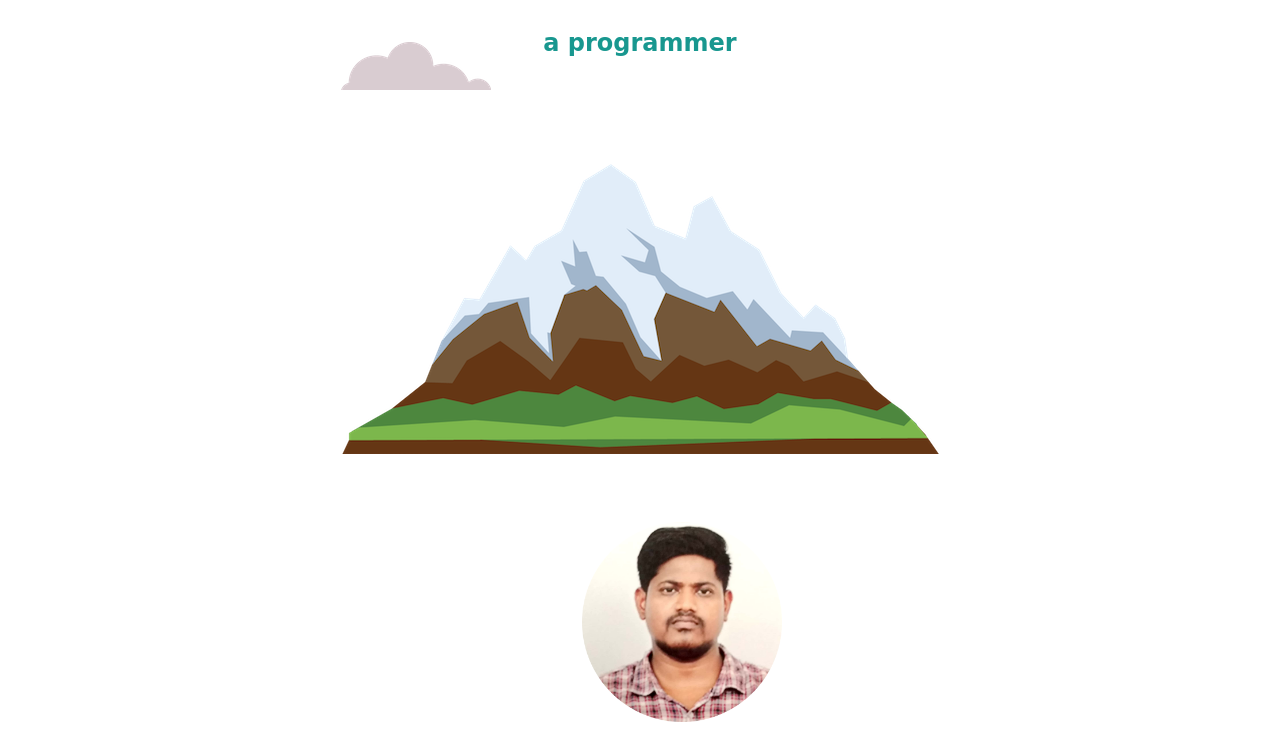
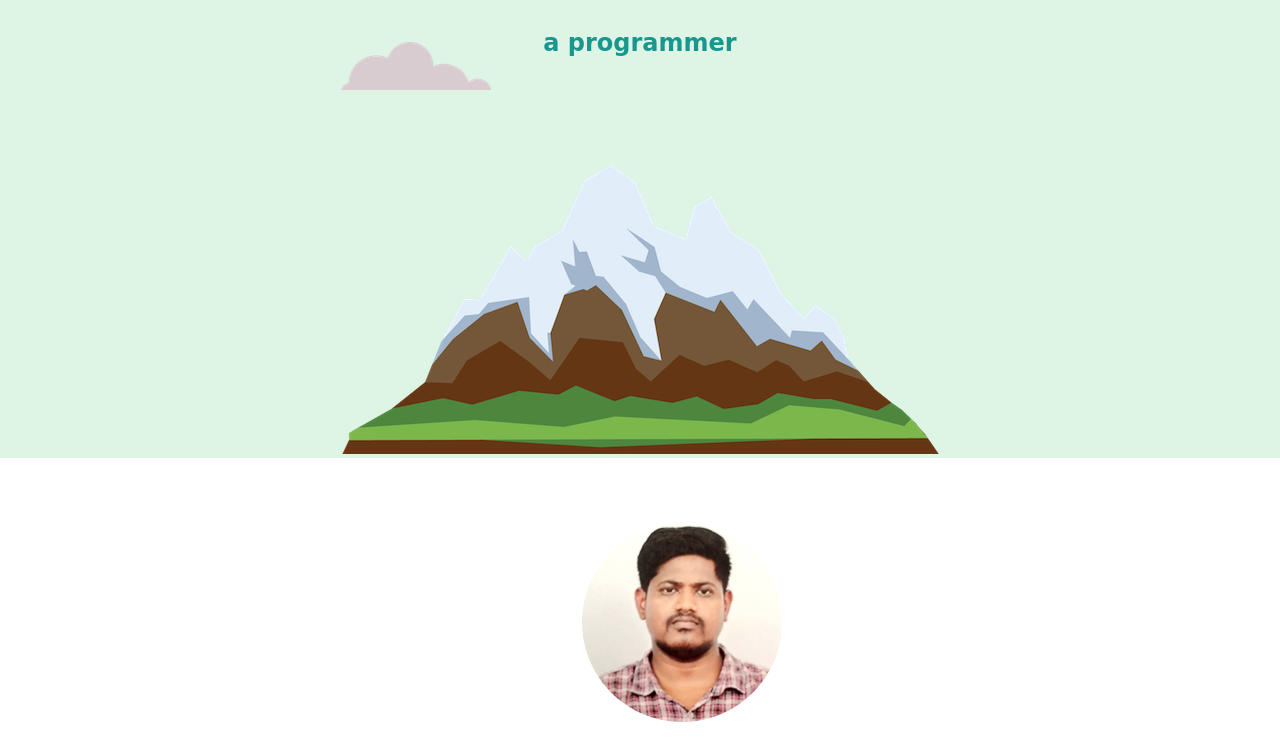
Before and after one commit to AnbuselvanRajavel/portfolio, a plain HTML site: page index.html in a window 1280 px wide. Shown: the part 128-871 px from the top of the page. Drawn offline with Linux system fonts and the light colour scheme.

Commit message:
Updated Styles CSS

```diff
--- a/css/styles.css
+++ b/css/styles.css
@@ -13,7 +13,7 @@ hr {
 }
 
 .top-container {
-  background-color: #fff;
+  background-color: #DEF5E5;
   padding-top: 40px;
   position: relative;
   font-family: "Oxygen",cursive;
```
